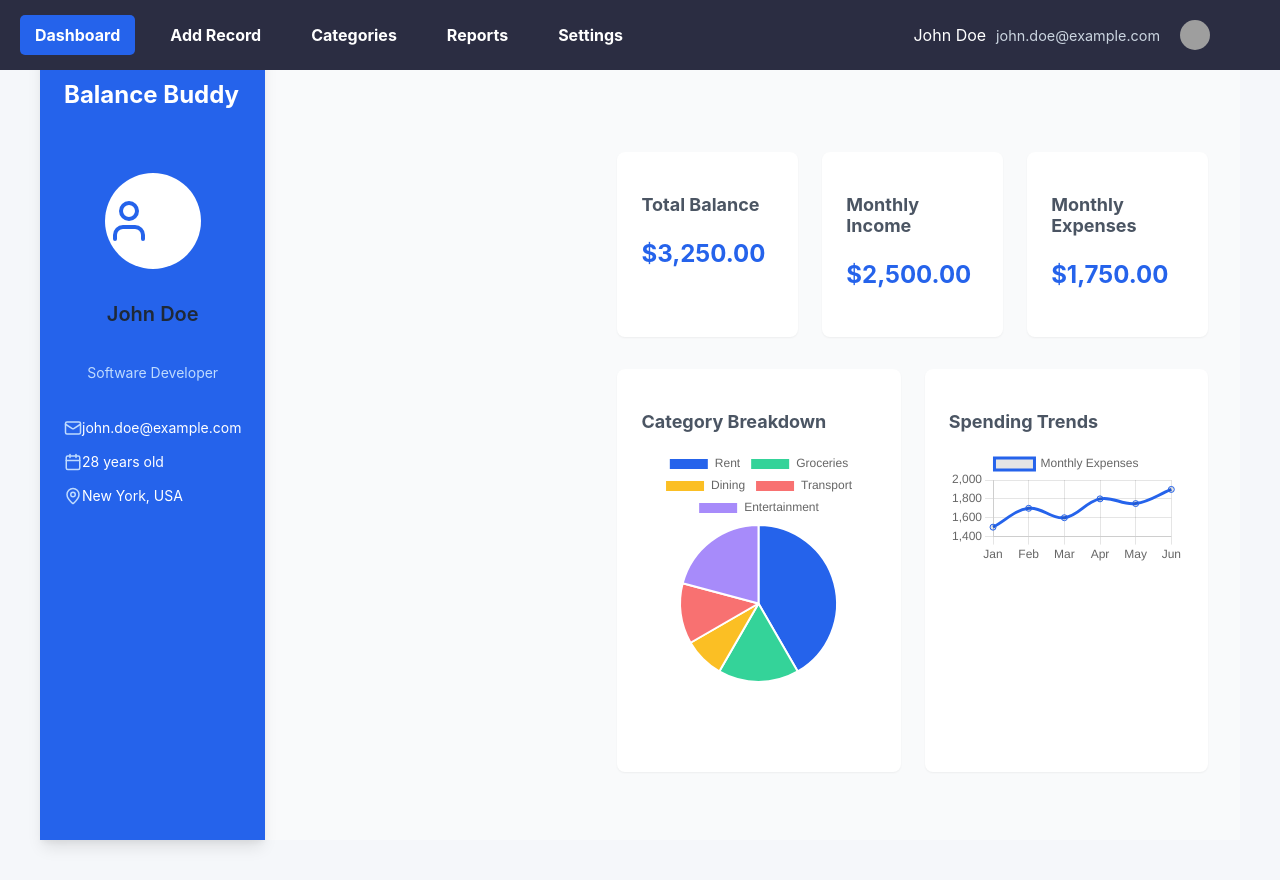
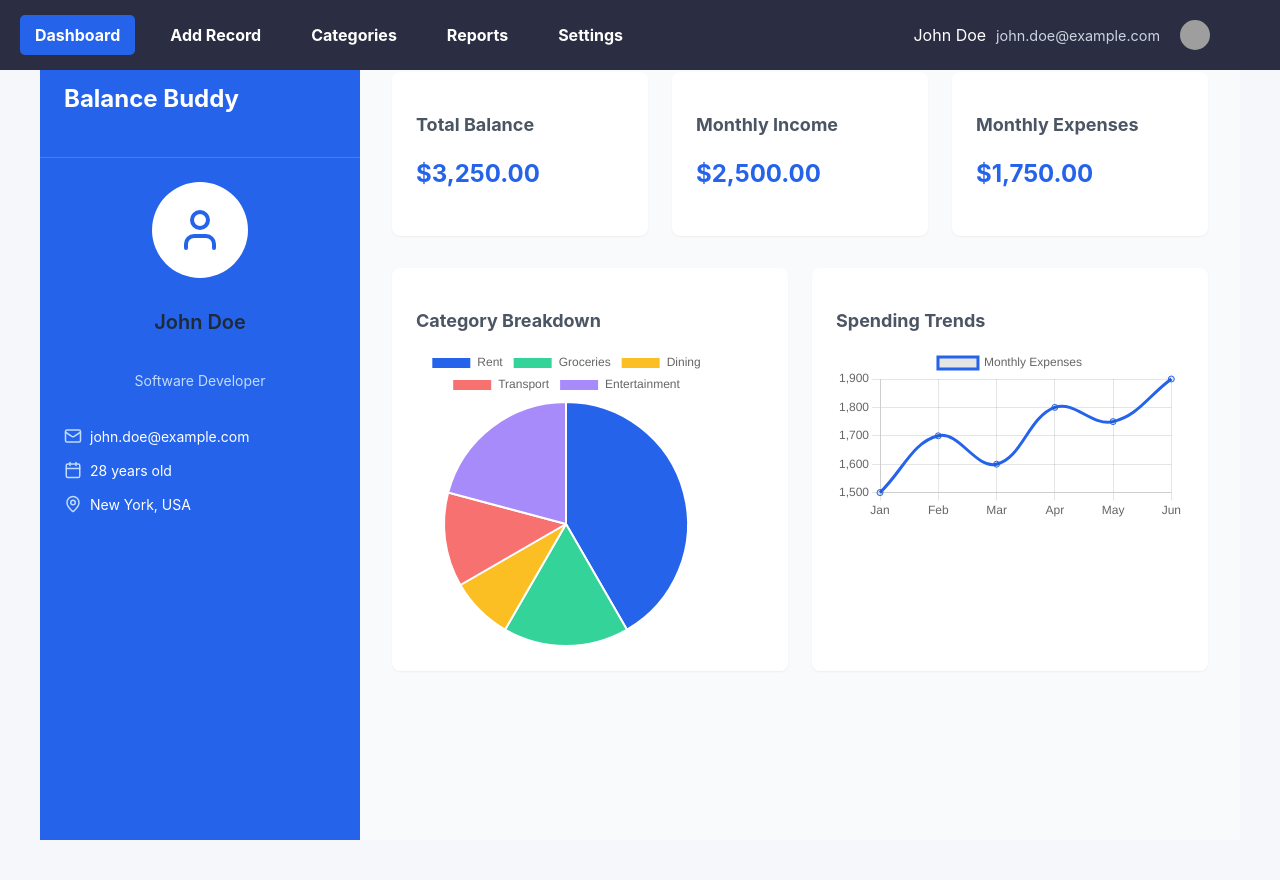
Before and after one commit to AshenDeminda/GUI, a React (Vite) app in the folder expense_tracker/: page / in a window 1280 px wide. Built offline with nearby package versions, Linux system fonts and the light colour scheme; grey boxes are pictures that could not be loaded.

Commit message:
Modify dashboard

```diff
--- a/expense_tracker/src/Pages/Dashboard.jsx
+++ b/expense_tracker/src/Pages/Dashboard.jsx
@@ -45,80 +45,77 @@ const Dashboard = () => {
   const appName = "Balance Buddy";
 
   return (
-    <div className="flex h-screen bg-gray-50">
-      {/* Left Sidebar */}
-      <div className="w-80 bg-blue-600 text-white h-full shadow-lg fixed">
-        {/* App Title */}
-        <div className="p-6 border-b border-blue-500">
-          <h1 className="text-2xl font-bold">{appName}</h1>
+    <div className="dashboard-layout">
+      {/* Sidebar */}
+      <aside className="sidebar">
+        <div className="sidebar-header">
+          <h1 className="sidebar-title">{appName}</h1>
         </div>
 
-        {/* User Profile Section */}
-        <div className="p-6">
-          <div className="flex flex-col items-center mb-6">
-            <div className="w-24 h-24 bg-white rounded-full flex items-center justify-center mb-4">
-              <User size={48} className="text-blue-600" />
+        <div className="sidebar-profile">
+          <div className="profile-avatar-container">
+            <div className="profile-avatar">
+              <User size={48} className="profile-icon" />
             </div>
-            <h2 className="text-xl font-semibold">{userData.name}</h2>
-            <p className="text-blue-200 text-sm">{userData.occupation}</p>
+            <h2 className="profile-name">{userData.name}</h2>
+            <p className="profile-occupation">{userData.occupation}</p>
           </div>
 
-          {/* User Details List */}
-          <div className="space-y-4 w-full">
-            <div className="flex items-center">
-              <Mail size={18} className="text-blue-200 mr-2" />
-              <span className="text-sm">{userData.email}</span>
+          <div className="profile-details">
+            <div className="profile-detail-item">
+              <Mail size={18} className="detail-icon" />
+              <span className="detail-text">{userData.email}</span>
             </div>
 
-            <div className="flex items-center">
-              <Calendar size={18} className="text-blue-200 mr-2" />
-              <span className="text-sm">{userData.age} years old</span>
+            <div className="profile-detail-item">
+              <Calendar size={18} className="detail-icon" />
+              <span className="detail-text">{userData.age} years old</span>
             </div>
 
-            <div className="flex items-center">
-              <MapPin size={18} className="text-blue-200 mr-2" />
-              <span className="text-sm">{userData.location}</span>
+            <div className="profile-detail-item">
+              <MapPin size={18} className="detail-icon" />
+              <span className="detail-text">{userData.location}</span>
             </div>
           </div>
         </div>
-      </div>
+      </aside>
 
-      {/* Main Content Area */}
-      <div className="flex-1 overflow-auto p-8 ml-80 mt-20">
+      {/* Main Content */}
+      <main className="main-content">
         {/* Balance Cards */}
-        <div className="grid grid-cols-3 gap-6 mb-8">
-          <div className="bg-white rounded-lg shadow p-6">
-            <h3 className="text-gray-600 text-lg mb-2">Total Balance</h3>
-            <p className="text-blue-600 text-2xl font-bold">$3,250.00</p>
+        <div className="balance-grid">
+          <div className="balance-card">
+            <h3 className="card-title">Total Balance</h3>
+            <p className="card-amount">$3,250.00</p>
           </div>
 
-          <div className="bg-white rounded-lg shadow p-6">
-            <h3 className="text-gray-600 text-lg mb-2">Monthly Income</h3>
-            <p className="text-blue-600 text-2xl font-bold">$2,500.00</p>
+          <div className="balance-card">
+            <h3 className="card-title">Monthly Income</h3>
+            <p className="card-amount">$2,500.00</p>
           </div>
 
-          <div className="bg-white rounded-lg shadow p-6">
-            <h3 className="text-gray-600 text-lg mb-2">Monthly Expenses</h3>
-            <p className="text-blue-600 text-2xl font-bold">$1,750.00</p>
+          <div className="balance-card">
+            <h3 className="card-title">Monthly Expenses</h3>
+            <p className="card-amount">$1,750.00</p>
           </div>
         </div>
 
-        {/* Charts Section */}
-        <div className="grid grid-cols-2 gap-6">
-          <div className="bg-white rounded-lg shadow p-6 min-h-[400px]">
-            <h3 className="text-gray-600 text-lg mb-4">Category Breakdown</h3>
+        {/* Charts */}
+        <div className="charts-grid">
+          <div className="chart-card">
+            <h3 className="chart-title">Category Breakdown</h3>
             <div className="chart-container">
               <Pie data={categoryData} />
             </div>
           </div>
-          <div className="bg-white rounded-lg shadow p-6 min-h-[400px]">
-            <h3 className="text-gray-600 text-lg mb-4">Spending Trends</h3>
+          <div className="chart-card">
+            <h3 className="chart-title">Spending Trends</h3>
             <div className="chart-container">
               <Line data={expenseData} />
             </div>
           </div>
         </div>
-      </div>
+      </main>
     </div>
   );
 };
--- a/expense_tracker/src/Styles/Dashboard.css
+++ b/expense_tracker/src/Styles/Dashboard.css
@@ -1,186 +1,135 @@
-body {
-  padding-top: 80px; /* Adjust based on the height of your navbar */
-}
-
-.flex {
+.dashboard-layout {
   display: flex;
-}
-
-.h-screen {
   height: 100vh;
-}
-
-.bg-gray-50 {
   background-color: #f9fafb;
 }
 
-.bg-blue-600 {
+/* Sidebar Styles */
+.sidebar {
+  width: 20rem;
   background-color: #2563eb;
+  color: white;
+  height: 100%;
+  position: fixed;
 }
 
-.text-white {
-  color: #ffffff;
+.sidebar-header {
+  padding: 1.5rem;
+  border-bottom: 1px solid #3b82f6;
 }
 
-.shadow-lg {
-  box-shadow: 0 10px 15px -3px rgba(0, 0, 0, 0.1), 0 4px 6px -2px rgba(0, 0, 0, 0.05);
+.sidebar-title {
+  font-size: 1.5rem;
+  font-weight: 700;
 }
 
-.p-6 {
+.sidebar-profile {
   padding: 1.5rem;
 }
 
-.border-b {
-  border-bottom-width: 1px;
+.profile-avatar-container {
+  display: flex;
+  flex-direction: column;
+  align-items: center;
+  margin-bottom: 1.5rem;
 }
 
-.border-blue-500 {
-  border-color: #3b82f6;
+.profile-avatar {
+  width: 6rem;
+  height: 6rem;
+  background-color: white;
+  border-radius: 9999px;
+  display: flex;
+  align-items: center;
+  justify-content: center;
+  margin-bottom: 1rem;
 }
 
-.text-2xl {
-  font-size: 1.5rem;
+.profile-icon {
+  color: #2563eb;
 }
 
-.font-bold {
+.profile-name {
+  font-size: 1.25rem;
+  font-weight: 600;
+}
+
+.profile-occupation {
+  color: #bfdbfe;
+  font-size: 0.875rem;
+}
+
+.profile-details {
+  display: flex;
+  flex-direction: column;
+  gap: 1rem;
+}
+
+.profile-detail-item {
+  display: flex;
+  align-items: center;
+}
+
+.detail-icon {
+  color: #bfdbfe;
+  margin-right: 0.5rem;
+}
+
+.detail-text {
+  font-size: 0.875rem;
+}
+
+/* Main Content Styles */
+.main-content {
+  flex: 1;
+  padding: 2rem;
+  margin-left: 20rem;
+  overflow: auto;
+}
+
+.balance-grid {
+  display: grid;
+  grid-template-columns: repeat(3, 1fr);
+  gap: 1.5rem;
+  margin-bottom: 2rem;
+}
+
+.balance-card {
+  background-color: white;
+  border-radius: 0.5rem;
+  padding: 1.5rem;
+  box-shadow: 0 1px 2px rgba(0, 0, 0, 0.05);
+}
+
+.card-title {
+  color: #4b5563;
+  font-size: 1.125rem;
+  margin-bottom: 0.5rem;
+}
+
+.card-amount {
+  color: #2563eb;
+  font-size: 1.5rem;
   font-weight: 700;
 }
 
-.flex-col {
-  flex-direction: column;
-}
-
-.items-center {
-  align-items: center;
-}
-
-.mb-6 {
-  margin-bottom: 1.5rem;
-}
-
-.w-24 {
-  width: 6rem;
-}
-
-.h-24 {
-  height: 6rem;
-}
-
-.bg-white {
-  background-color: #ffffff;
-}
-
-.rounded-full {
-  border-radius: 9999px;
-}
-
-.text-blue-600 {
-  color: #2563eb;
-}
-
-.text-xl {
-  font-size: 1.25rem;
-}
-
-.font-semibold {
-  font-weight: 600;
-}
-
-.text-blue-200 {
-  color: #bfdbfe;
-}
-
-.text-sm {
-  font-size: 0.875rem;
-}
-
-.space-y-4 > :not([hidden]) ~ :not([hidden]) {
-  --space-y-reverse: 0;
-  margin-top: calc(1rem * calc(1 - var(--space-y-reverse)));
-  margin-bottom: calc(1rem * var(--space-y-reverse));
-}
-
-.flex-1 {
-  flex: 1 1 0%;
-}
-
-.overflow-auto {
-  overflow: auto;
-}
-
-.p-8 {
-  padding: 2rem;
-}
-
-.ml-80 {
-  margin-left: 20rem; /* Adjust based on the width of your sidebar */
-}
-
-.mt-20 {
-  margin-top: 5rem; /* Adjust based on the height of your navbar */
-}
-
-.grid {
+.charts-grid {
   display: grid;
-}
-
-.grid-cols-3 {
-  grid-template-columns: repeat(3, minmax(0, 1fr));
-}
-
-.gap-6 {
+  grid-template-columns: repeat(2, 1fr);
   gap: 1.5rem;
 }
 
-.mb-8 {
-  margin-bottom: 2rem;
-}
-
-.bg-white {
-  background-color: #ffffff;
-}
-
-.rounded-lg {
+.chart-card {
+  background-color: white;
   border-radius: 0.5rem;
-}
-
-.shadow {
-  box-shadow: 0 1px 2px 0 rgba(0, 0, 0, 0.05);
-}
-
-.p-6 {
   padding: 1.5rem;
-}
-
-.text-gray-600 {
-  color: #4b5563;
-}
-
-.text-lg {
-  font-size: 1.125rem;
-}
-
-.mb-2 {
-  margin-bottom: 0.5rem;
-}
-
-.text-2xl {
-  font-size: 1.5rem;
-}
-
-.font-bold {
-  font-weight: 700;
-}
-
-.grid-cols-2 {
-  grid-template-columns: repeat(2, minmax(0, 1fr));
-}
-
-.min-h-400px {
+  box-shadow: 0 1px 2px rgba(0, 0, 0, 0.05);
   min-height: 400px;
 }
 
-.mb-4 {
+.chart-title {
+  color: #4b5563;
+  font-size: 1.125rem;
   margin-bottom: 1rem;
 }
 
```
